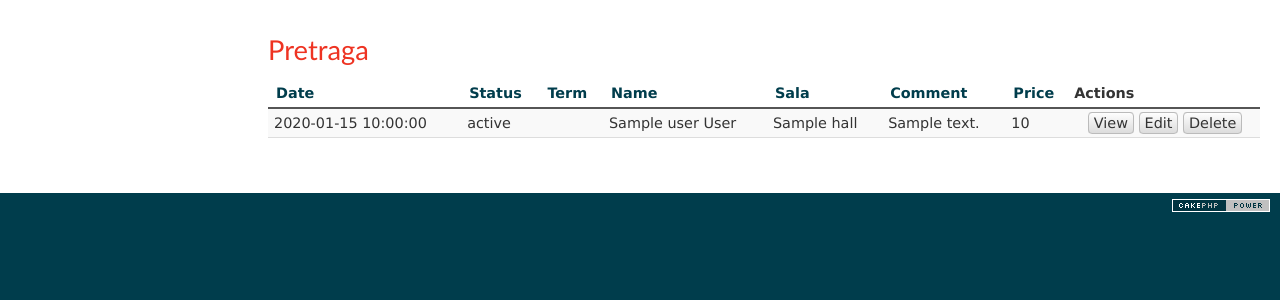
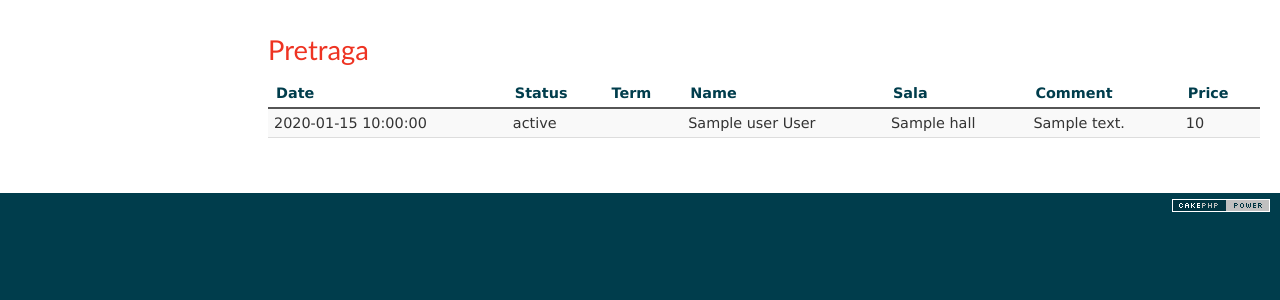
Before and after one commit to dofahkiin/Dvorana, a CakePHP app: the page made by app/View/Terms/search.ctp in a window 1280 px wide. Shown: the part 40-340 px from the top of the page. Run offline with PHP 8.4 and a stand-in for CakePHP, Linux system fonts and the light colour scheme; the template is opened without the code that fills it: most values are stand-ins (such as "Sample title", 1, 10 or a date in 2020); data that the repository does not hold is empty; some libraries are stand-ins or nearby versions.

Commit message:
Obrisane akcije iz tablice u izvještajima

```diff
--- a/app/View/Terms/search.ctp
+++ b/app/View/Terms/search.ctp
@@ -5,9 +5,7 @@ $this->Paginator->options(array(
     'complete' => "$('#load').activity(false)",
     'evalScripts' => true
 ));
-
 ?>
-
 
     <div class="terms index">
         <h2><?php echo __('Pretraga'); ?></h2>
@@ -23,7 +21,6 @@ $this->Paginator->options(array(
                     <th><?php echo $this->Paginator->sort('Sala'); ?></th>
                     <th><?php echo $this->Paginator->sort('comment'); ?></th>
                     <th><?php echo $this->Paginator->sort('price'); ?></th>
-                    <th class="actions"><?php echo __('Actions'); ?></th>
                 </tr>
                 <?php foreach ($terms as $term): ?>
                     <tr>
@@ -33,11 +30,6 @@ $this->Paginator->options(array(
                         <td><?php echo h($term['Hall']['name']); ?>&nbsp;</td>
                         <td><?php echo h($term['Term']['comment']); ?>&nbsp;</td>
                         <td><?php echo h($term['Term']['price']); ?>&nbsp;</td>
-                        <td class="actions">
-                            <?php echo $this->Html->link(__('View'), array('action' => 'view', $term['Term']['id'])); ?>
-                            <?php echo $this->Html->link(__('Edit'), array('action' => 'edit', $term['Term']['id'])); ?>
-                            <?php echo $this->Form->postLink(__('Delete'), array('action' => 'delete', $term['Term']['id']), null, __('Are you sure you want to delete # %s?', $term['Term']['id'])); ?>
-                        </td>
                     </tr>
                 <?php endforeach; ?>
             </table>
@@ -53,7 +45,6 @@ $this->Paginator->options(array(
                     <th><?php echo $this->Paginator->sort('Sala'); ?></th>
                     <th><?php echo $this->Paginator->sort('comment'); ?></th>
                     <th><?php echo $this->Paginator->sort('price'); ?></th>
-                    <th class="actions"><?php echo __('Actions'); ?></th>
                 </tr>
                 <?php foreach ($terms as $term): ?>
                     <tr>
@@ -64,11 +55,6 @@ $this->Paginator->options(array(
                         <td><?php echo h($term['Hall']['name']); ?>&nbsp;</td>
                         <td><?php echo h($term['Term']['comment']); ?>&nbsp;</td>
                         <td><?php echo h($term['Term']['price']); ?>&nbsp;</td>
-                        <td class="actions">
-                            <?php echo $this->Html->link(__('View'), array('action' => 'view', $term['Term']['id'])); ?>
-                            <?php echo $this->Html->link(__('Edit'), array('action' => 'edit', $term['Term']['id'])); ?>
-                            <?php echo $this->Form->postLink(__('Delete'), array('action' => 'delete', $term['Term']['id']), null, __('Are you sure you want to delete # %s?', $term['Term']['id'])); ?>
-                        </td>
                     </tr>
                 <?php endforeach; ?>
             </table>
```
Also changed, not shown: app/View/Terms/izvjestaj.ctp (+0 -12 lines).
